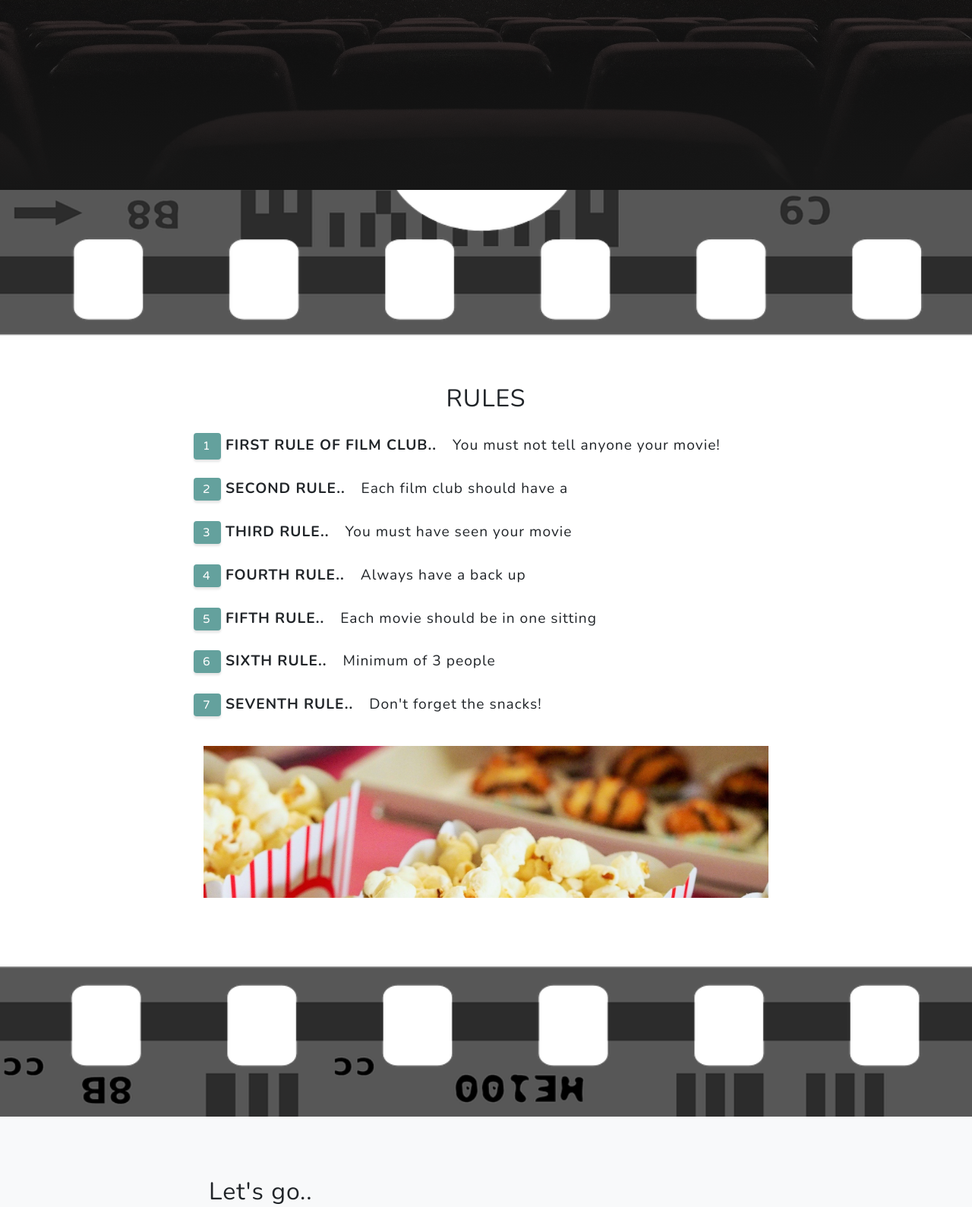
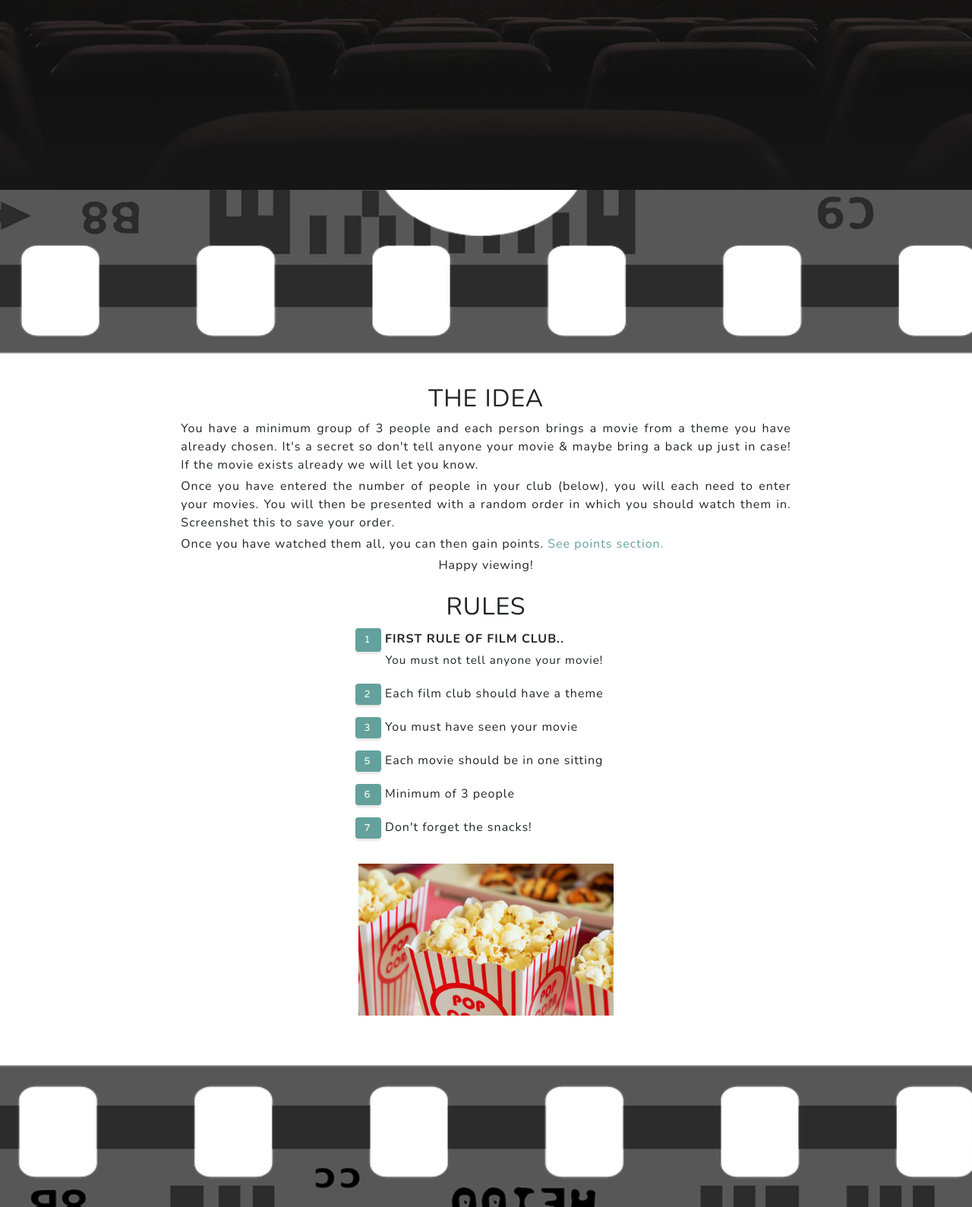
Before and after one commit to avihenri/projects, a PHP site: page / in a window 1280 px wide. Shown: the part 550-2139 px from the top of the page at 76% size. Run offline with PHP 8.4, Linux system fonts and the light colour scheme.

Commit message:
final touches

```diff
--- a/FilmClub/css/style.css
+++ b/FilmClub/css/style.css
@@ -21,6 +21,10 @@ h6 {
 
 .uppercase {
     text-transform: uppercase;
+}
+
+.capitalise {
+    text-transform: capitalize;;
 }
 
 .noliststyle li {
@@ -82,8 +86,6 @@ button:focus {outline:0;}
 
 .rules-list {
     padding: 0;
-    line-height: 2.3rem;
-    font-size: 120%;
 }
 
 .rules-list li {
@@ -96,12 +98,16 @@ button:focus {outline:0;}
     padding-right: 15px;
 }
 
-.rules-container {
+.rules-container, .idea-container {
     width: 100%;
     padding-right: 15px;
     padding-left: 15px;
     margin-right: auto;
     margin-left: auto;
+}
+
+.idea-container p {
+    text-align: justify;
 }
 
 #about {
@@ -143,27 +149,22 @@ button:focus {outline:0;}
 }
 
 
-@media (max-width: 576px)  {
-    /* .rules-container {
-        max-width: 540px;
-    } */
     .rule-items {
         display: block;
         padding-left: 40px;
         font-size: 95%;
         text-align: left;;
     }
-}
 
-@media (min-width: 768px) {
+
+
+@media (min-width: 576px) {
     .rules-container {
-        max-width: 720px;
+        max-width: 450px;
     }
-}
 
-@media (min-width: 992px) {
-    .rules-container {
-        max-width: 960px;
+    .idea-container {
+        max-width: 1000px;
     }
 }
 
--- a/FilmClub/index.php
+++ b/FilmClub/index.php
@@ -39,18 +39,31 @@
 
   <!-- Rules Section -->
   <section id="about" class="about-section text-center">
+  <div class="idea-container">
+      <div class="row">
+      <div class="col-lg-10 col-12 mx-auto">
+      <h2 class="mb-2 mt-3 uppercase" id="rules">The idea</h2>
+      <p class="mb-1">You have a minimum group of 3 people and each person brings a movie from a theme you have already chosen.
+       It's a secret so don&apos;t tell anyone your movie &amp; maybe bring a back up just in case! If the movie exists already we will let you know.</p>
+       <p class="mb-1">Once you have entered the number of people in your club (below), you will each need to enter your movies.
+       You will then be presented with a random order in which you should watch them in. Screenshet this to save your order. </p>
+       <p class="mb-1">Once you have watched them all, you can then gain points. <a href="#section-points">See points section.</a></p>
+       <p class="mb-0 mt-1 text-center"> Happy viewing!
+      </p>
+      </div>
+</div>
+</div>
     <div class="rules-container">
       <div class="row">
         <div class="col-lg-10 col-12 mx-auto">
-          <h2 class="mb-4 mt-3 uppercase" id="rules">Rules</h2>
+          <h2 class="mb-2 mt-4 uppercase" id="rules">Rules</h2>
           <ul class="noliststyle justify-text rules-list">
             <li><span class="num-labels btn-primary btn">1</span> <span class="rules">First rule of film club..</span> <span class="rule-items">You must not tell anyone your movie!</span></li>
-            <li><span class="num-labels">2</span> <span class="rules">Second rule..</span> <span class="rule-items">Each film club should have a </span></li>
-            <li><span class="num-labels">3</span> <span class="rules">Third rule..</span> <span class="rule-items">You must have seen your movie</span></li>
-            <li><span class="num-labels">4</span> <span class="rules">Fourth rule..</span> <span class="rule-items">Always have a back up</span></li>
-            <li><span class="num-labels">5</span> <span class="rules">Fifth rule..</span> <span class="rule-items">Each movie should be in one sitting</span></li>
-            <li><span class="num-labels">6</span> <span class="rules">Sixth rule..</span> <span class="rule-items">Minimum of 3 people </span></li> <!--or if you are a couple, minimum of 2 movies each-->
-            <li><span class="num-labels">7</span> <span class="rules">Seventh rule..</span> <span class="rule-items">Don&apos;t forget the snacks!</span></li>
+            <li><span class="num-labels">2</span> Each film club should have a theme</li>
+            <li><span class="num-labels">3</span> You must have seen your movie</li>
+            <li><span class="num-labels">5</span> Each movie should be in one sitting</li>
+            <li><span class="num-labels">6</span> Minimum of 3 people </li>
+            <li><span class="num-labels">7</span> Don&apos;t forget the snacks!</li>
           </ul>
         </div>
       </div>
@@ -84,6 +97,7 @@
             <label for="inp-movie">Enter movie number <span id="count"></span></label>
             <input type="text" class="form-control flex-fill mr-0 mr-sm-2 mb-3 mb-sm-0" id="inp-movie" placeholder="Enter your movie.." pattern=".{3,}" >
             <div id="showMovieError" style="display:none;"><span class="red">*</span>Please enter your movie</div>
+            <div id="showDupMovie" style="display:none;"><span class="red">*</span>Opps, sorry duplicate movie!</div>
             <div class="center-text">
               <button id="enterMovie" class="btn btn-primary mt-3">Enter</button>
             </div>
@@ -112,15 +126,19 @@
         <p class="text-white text-center" style="width:100%;"><small>Take a screenshot to save this moment!</small></p>
       </div>
     </div>
-    <div class="movie-container">
-   <div>
+    <div class="movie-container"></div>
+  </section>
+
+  <section class="contact-section bg-black" id="section-points">
+  <div class="rules-container">
+  <div>
    <h4 class="text-white text-center uppercase">Points</h4>
    </div>
-      <div class="row">
+      <div class="row p-3">
         <<ul class="noliststyle justify-text rules-list" style="margin: 0 15px;">
             <li><span class="dash-labels btn-primary btn">-</span> <span class="text-white">1 point for every movie you guess correctly (whos is whos)</span></li>
             <li><span class="dash-labels btn-primary btn">-</span> <span class="text-white">1 point for every person that has not seen your movie</span></li>
-            <li><span class="dash-labels btn-primary btn">-</span> <span class="text-white">1 point if your movie was voted the best in the club</span></li>
+            <li><span class="dash-labels btn-primary btn">-</span> <span class="text-white">1 point if your movie was voted Best in Club</span></li>
           </ul>
       </div>
       <h4 class="text-white text-center mb-5 mt-4" style="width:100%;"><small>Good Luck!</h4>
@@ -130,7 +148,8 @@
           <img src="img/end.jpg" alt="" width="50%" style="max-width:400px;">
         </div>
       </div>
-  </section>
+      </div>
+      </section>
 
   <!-- Footer -->
   <footer class="bg-black small text-center text-white-50">
@@ -206,16 +225,22 @@
         });
 
         function dealWithMovies() {
-          var movie = $('#inp-movie').val();
+          var movie = $('#inp-movie').val().toLowerCase();
             if (movie.length < 2) {
               $('#showMovieError').show();
               return false;
             } else {
               $('#showMovieError').hide();
-              countArr.shift();
+              if (!$.inArray(movie, movieArr)) {
+                $('#showDupMovie').show();
+                return false;
+              } else {
+                $('#showDupMovie').hide();
+                countArr.shift();
               $('#count').text(countArr[0]);
               $('#inp-movie').val('');
-              movieArr.push(movie);
+                movieArr.push(movie);
+              }
               if (countArr.length === 0) {
                 $('#getMovies').hide();
                 $('#allMovies').show();
@@ -230,7 +255,7 @@
           index = 1;
           shuffleArray(movieArr);
           $.each(movieArr, function(e, val) {
-            $('#moviesOrder').append('<div class="col-md-12 mb-3 "><div class="card"><div class="card-body text-center"><h4 class="text-uppercase m-0">Movie ' + index + '</h4><hr class="my-2"><div class="text-black-50">' + val + '</div></div></div></div>');
+            $('#moviesOrder').append('<div class="col-md-12 mb-3 "><div class="card"><div class="card-body text-center"><h4 class="text-uppercase m-0">Movie ' + index + '</h4><hr class="my-2"><div class="text-black-50 capitalise">' + val + '</div></div></div></div>');
             index++;
           });
         });
```
